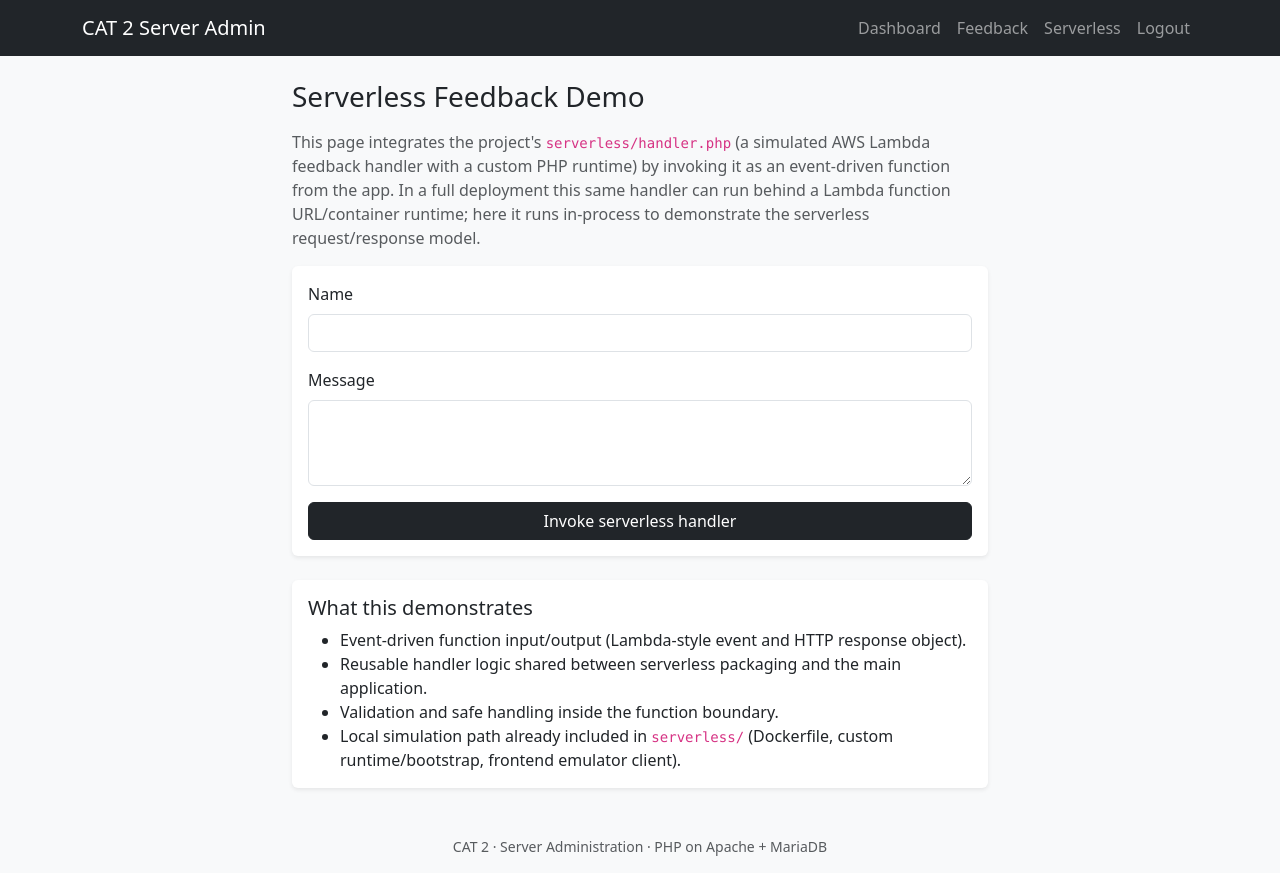
After one commit to keanehatescoding/cat2-php-auth, a PHP site: page /serverless_demo.php in a window 1280 px wide. The commit adds this page. Run offline with PHP 8.4, Linux system fonts and the light colour scheme; the visitor is signed in with stand-in values (Sample User, id 1).

Commit message:
Address CodeRabbit review comments
- Make login throttle admission atomic with named-lock reservation before password verification
- Hide unowned/global login failure events from user dashboard and include email-based failure identifiers in counts
- Clarify HTTPS-only deployment, TLS setup, and host database/user bootstrap in README

```diff
--- a/config.php
+++ b/config.php
@@ -147,45 +147,109 @@ function log_activity(string $eventType, ?string $details = null, ?int $userId =
     }
 }
 
-function record_login_attempt(string $username, bool $succeeded): void
+function acquire_login_locks(PDO $pdo, string $username, string $ip): array
 {
-    try {
-        $stmt = db()->prepare(
-            'INSERT INTO login_attempts (username, ip_address, succeeded) VALUES (:u, :ip, :ok)'
-        );
-        $stmt->execute([
-            ':u'  => substr($username, 0, 100),
-            ':ip' => client_ip(),
-            ':ok' => $succeeded ? 1 : 0,
-        ]);
-    } catch (Throwable $e) {
-        error_log('login attempt log failed: ' . $e->getMessage());
+    $names = [
+        'login_u_' . hash('sha256', $username),
+        'login_i_' . hash('sha256', $ip),
+    ];
+    sort($names, SORT_STRING);
+    $names = array_values(array_unique($names));
+    $acquired = [];
+    foreach ($names as $name) {
+        $stmt = $pdo->prepare('SELECT GET_LOCK(:name, 10) AS got');
+        $stmt->execute([':name' => $name]);
+        $got = $stmt->fetch()['got'] ?? 0;
+        if ((int)$got !== 1) {
+            foreach (array_reverse($acquired) as $held) {
+                $release = $pdo->prepare('SELECT RELEASE_LOCK(:name)');
+                $release->execute([':name' => $held]);
+            }
+            throw new RuntimeException('Could not acquire login admission lock');
+        }
+        $acquired[] = $name;
+    }
+    return $acquired;
+}
+
+function release_login_locks(PDO $pdo, array $names): void
+{
+    foreach (array_reverse($names) as $name) {
+        try {
+            $stmt = $pdo->prepare('SELECT RELEASE_LOCK(:name)');
+            $stmt->execute([':name' => $name]);
+        } catch (Throwable $e) {
+            error_log('release login lock failed: ' . $e->getMessage());
+        }
     }
 }
 
-function login_throttled(string $username): array
+function begin_login_attempt(string $username): array
 {
-    // Simple brute-force protection: block after 5 failed attempts in 15 minutes
-    // for the same username or from the same IP.
+    // Reserve admission before password verification so concurrent attempts for the
+    // same username or IP cannot all pass the throttle check in parallel.
     $windowMinutes = 15;
     $maxFailures = 5;
+    $username = substr($username, 0, 100);
+    $ip = client_ip();
+    $pdo = db();
+    $locks = [];
     try {
-        $stmt = db()->prepare(
+        $locks = acquire_login_locks($pdo, $username, $ip);
+
+        $countStmt = $pdo->prepare(
             'SELECT COUNT(*) AS n FROM login_attempts
              WHERE succeeded = 0 AND created_at >= (NOW() - INTERVAL :mins MINUTE)
                AND (username = :u OR ip_address = :ip)'
         );
-        $stmt->bindValue(':mins', $windowMinutes, PDO::PARAM_INT);
-        $stmt->bindValue(':u', substr($username, 0, 100));
-        $stmt->bindValue(':ip', client_ip());
-        $stmt->execute();
-        $n = (int)($stmt->fetch()['n'] ?? 0);
+        $countStmt->bindValue(':mins', $windowMinutes, PDO::PARAM_INT);
+        $countStmt->bindValue(':u', $username);
+        $countStmt->bindValue(':ip', $ip);
+        $countStmt->execute();
+        $n = (int)($countStmt->fetch()['n'] ?? 0);
         if ($n >= $maxFailures) {
-            return [true, $windowMinutes];
+            return [false, null, $windowMinutes, $locks, $pdo];
+        }
+
+        $insert = $pdo->prepare(
+            'INSERT INTO login_attempts (username, ip_address, succeeded) VALUES (:u, :ip, 0)'
+        );
+        $insert->execute([':u' => $username, ':ip' => $ip]);
+        $attemptId = (int)$pdo->lastInsertId();
+
+        // Re-check including the reserved in-progress attempt for atomic admission.
+        $countStmt->execute();
+        $nWithReservation = (int)($countStmt->fetch()['n'] ?? 0);
+        if ($nWithReservation > $maxFailures) {
+            $delete = $pdo->prepare('DELETE FROM login_attempts WHERE id = :id');
+            $delete->execute([':id' => $attemptId]);
+            return [false, null, $windowMinutes, $locks, $pdo];
+        }
+
+        return [true, $attemptId, $windowMinutes, $locks, $pdo];
+    } catch (Throwable $e) {
+        // Fail open for availability, but log for operators.
+        error_log('begin_login_attempt failed: ' . $e->getMessage());
+        return [true, null, $windowMinutes, $locks, $pdo];
+    }
+}
+
+function complete_login_attempt($reservation, bool $succeeded): void
+{
+    [, $attemptId, , $locks, $pdo] = $reservation + [null, null, null, [], null];
+    try {
+        if ($attemptId !== null && $pdo instanceof PDO) {
+            if ($succeeded) {
+                $stmt = $pdo->prepare('UPDATE login_attempts SET succeeded = 1 WHERE id = :id');
+                $stmt->execute([':id' => (int)$attemptId]);
+            }
+            // Failed attempts remain recorded as succeeded = 0.
         }
     } catch (Throwable $e) {
-        // Fail open for availability, but log for operators.
-        error_log('throttle check failed: ' . $e->getMessage());
+        error_log('complete_login_attempt failed: ' . $e->getMessage());
+    } finally {
+        if ($pdo instanceof PDO && is_array($locks) && $locks) {
+            release_login_locks($pdo, $locks);
+        }
     }
-    return [false, $windowMinutes];
 }
--- /dev/null
+++ b/serverless_demo.php
@@ -0,0 +1,89 @@
+<?php
+require_once __DIR__ . '/config.php';
+require_login();
+
+$pageTitle = 'Serverless Demo';
+$result = null;
+$error = '';
+$name = '';
+$message = '';
+
+if ($_SERVER['REQUEST_METHOD'] === 'POST') {
+    if (!csrf_valid($_POST['csrf_token'] ?? '')) {
+        $error = 'Invalid form submission. Please try again.';
+    } else {
+        $name = trim($_POST['name'] ?? '');
+        $message = trim($_POST['message'] ?? '');
+
+        // Reuse the project's simulated AWS Lambda handler (serverless/handler.php)
+        // by invoking it in-process as a function event. This demonstrates a
+        // serverless-style request/response flow integrated into the web app.
+        require_once __DIR__ . '/serverless/handler.php';
+        $event = [
+            'version' => '2.0',
+            'requestContext' => ['http' => ['method' => 'POST', 'path' => '/feedback']],
+            'headers' => ['content-type' => 'application/x-www-form-urlencoded'],
+            'body' => http_build_query(['name' => $name, 'message' => $message]),
+            'isBase64Encoded' => false,
+        ];
+
+        try {
+            $response = handle($event);
+            $status = (int)($response['statusCode'] ?? 500);
+            $body = (string)($response['body'] ?? '');
+            $decoded = json_decode($body, true);
+            $result = [
+                'status' => $status,
+                'body' => $decoded !== null ? $decoded : $body,
+            ];
+            log_activity('serverless_demo', 'invoked simulated lambda handler (status ' . $status . ')', (int)$_SESSION['user_id']);
+            if ($status >= 400) {
+                $error = is_array($decoded) && isset($decoded['error']) ? (string)$decoded['error'] : 'Handler returned an error.';
+            }
+        } catch (Throwable $e) {
+            $error = 'Could not invoke the serverless handler.';
+            error_log('serverless demo failed: ' . $e->getMessage());
+        }
+    }
+}
+
+require __DIR__ . '/layout_header.php';
+?>
+<h1 class="h3 mb-3">Serverless Feedback Demo</h1>
+<p class="text-muted">This page integrates the project's <code>serverless/handler.php</code> (a simulated AWS Lambda feedback handler with a custom PHP runtime) by invoking it as an event-driven function from the app. In a full deployment this same handler can run behind a Lambda function URL/container runtime; here it runs in-process to demonstrate the serverless request/response model.</p>
+
+<?php if ($error): ?>
+    <div class="alert alert-danger"><?= e($error) ?></div>
+<?php endif; ?>
+
+<?php if ($result !== null): ?>
+    <div class="card card-body shadow-sm mb-4">
+        <h2 class="h5">Function response</h2>
+        <p class="mb-2"><strong>Status:</strong> <?= (int)$result['status'] ?></p>
+        <pre class="bg-light border rounded p-3 mb-0" style="white-space: pre-wrap;"><?= e(json_encode($result['body'], JSON_PRETTY_PRINT | JSON_UNESCAPED_SLASHES)) ?></pre>
+    </div>
+<?php endif; ?>
+
+<form method="post" class="card card-body shadow-sm mb-4">
+    <?= csrf_field() ?>
+    <div class="mb-3">
+        <label class="form-label" for="name">Name</label>
+        <input class="form-control" id="name" name="name" maxlength="100" value="<?= e($name) ?>" required>
+    </div>
+    <div class="mb-3">
+        <label class="form-label" for="message">Message</label>
+        <textarea class="form-control" id="message" name="message" rows="3" required><?= e($message) ?></textarea>
+    </div>
+    <button class="btn btn-dark" type="submit">Invoke serverless handler</button>
+</form>
+
+<div class="card card-body shadow-sm">
+    <h2 class="h5">What this demonstrates</h2>
+    <ul class="mb-0">
+        <li>Event-driven function input/output (Lambda-style event and HTTP response object).</li>
+        <li>Reusable handler logic shared between serverless packaging and the main application.</li>
+        <li>Validation and safe handling inside the function boundary.</li>
+        <li>Local simulation path already included in <code>serverless/</code> (Dockerfile, custom runtime/bootstrap, frontend emulator client).</li>
+    </ul>
+</div>
+<?php require __DIR__ . '/layout_footer.php'; ?>
```
Also changed, not shown: dashboard.php (+26 -7 lines), login.php (+6 -4 lines), README.md.
